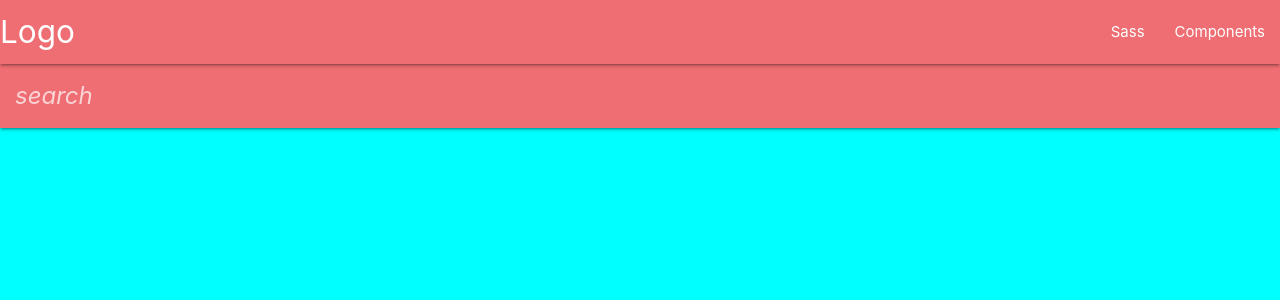
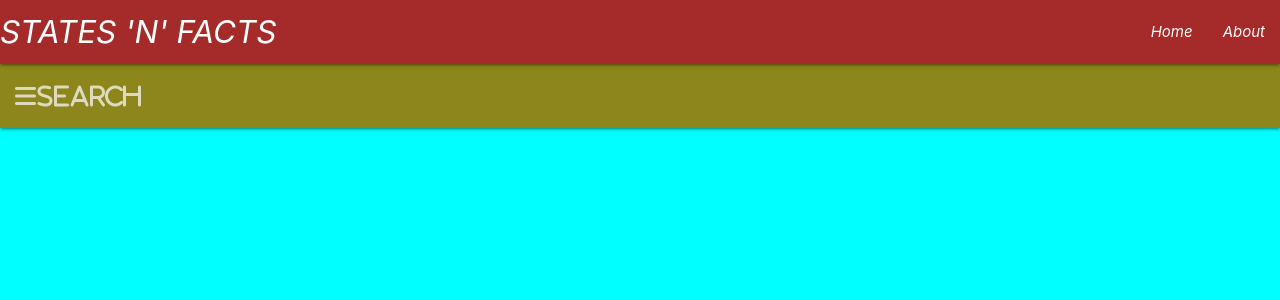
Before and after one commit to Code-Institute-Submissions/NyHagan-Statesproject_MayResub, a Flask app: page / in a window 1280 px wide. Shown: the top 300 px of the page. Run offline with Flask 2, Linux system fonts and the light colour scheme; data that the repository does not hold is empty; some libraries are stand-ins or nearby versions.

Commit message:
add logo title

```diff
--- a/static/css/style.css
+++ b/static/css/style.css
@@ -1,3 +1,12 @@
 body{
     background-color: aqua;
 }
+
+#logonav{
+    font-style: italic;
+    background-color: brown;
+}
+
+#searchnav{
+    background-color: rgb(141, 134, 29);
+}
--- a/templates/base.html
+++ b/templates/base.html
@@ -16,22 +16,22 @@
 
     <header>
         <div class="navbar-fixed">
-            <nav>
+            <nav id="logonav">
               <div class="nav-wrapper">
-                <a href="#!" class="brand-logo">Logo</a>
+                <a href="#!" class="brand-logo">STATES 'N' FACTS</a>
                 <ul class="right hide-on-med-and-down">
-                  <li><a href="sass.html">Sass</a></li>
-                  <li><a href="badges.html">Components</a></li>
+                  <li><a href="#">Home</a></li>
+                  <li><a href="#">About</a></li>
                 </ul>
               </div>
             </nav>
           </div>
-          <nav>
+          <nav id="searchnav">
             <div class="nav-wrapper">
               <form>
                 <div class="input-field">
                   <input id="search" type="search" required>
-                  <label class="label-icon" for="search"><i class="material-icons">search</i></label>
+                  <label class="label-icon" for="search"><i class="fas fa-bars">search</i></label>
                   <i class="material-icons">close</i>
                 </div>
               </form>
```
